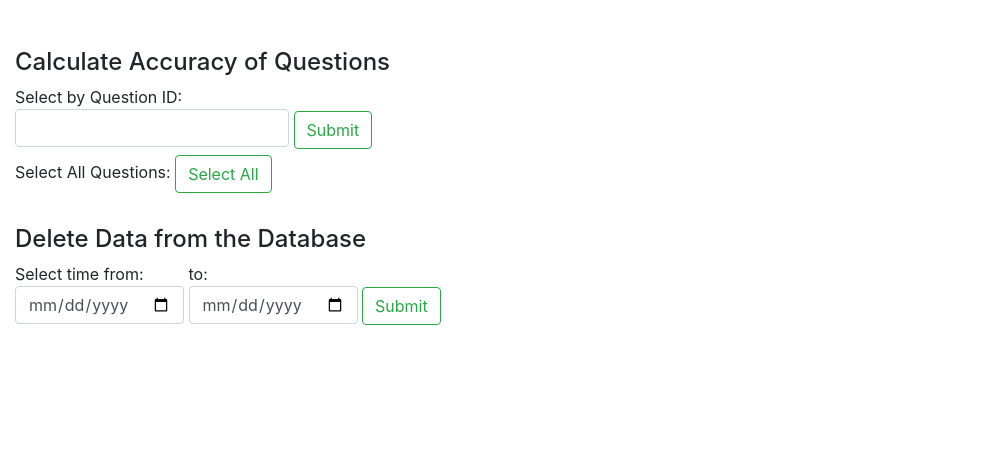
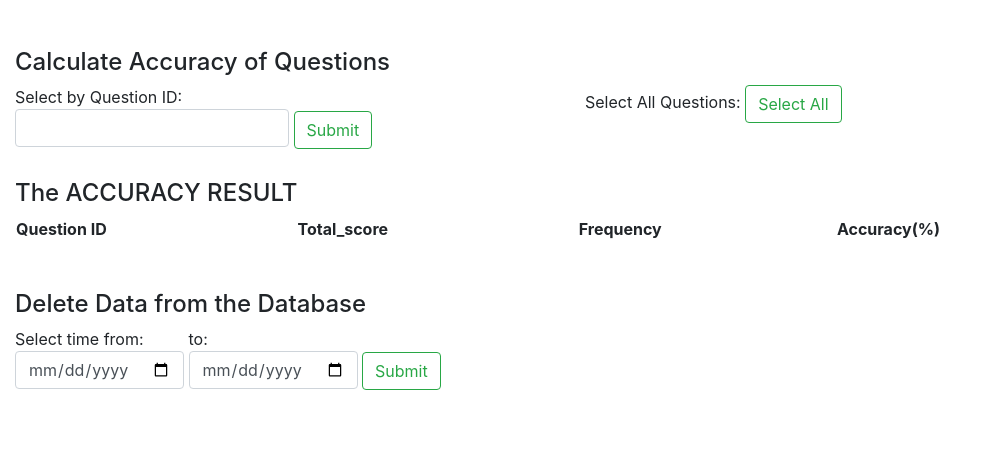
Before and after one commit to nguyeti4/cs340, a Flask app: page /quiz_questions in a window 1280 px wide. Shown: the part 703-1172 px from the top of the page, without its empty margins (0-987 px from the left). Before the commit the page ends 1028 px from the top, so only its background shows below. Run offline with Flask 2, Linux system fonts and the light colour scheme; lists and menus that the app fills with data are empty; some libraries are stand-ins or nearby versions.

Commit message:
calculate the accuracy of questions

```diff
--- a/app.py
+++ b/app.py
@@ -89,24 +89,19 @@ def new_customers():
     num_new_customers = execute_query(db_connection, query, dates).fetchall()
     return render_template('users.html', numbers=num_new_customers)
 
-@app.route('/api/users/<int:id>', methods=['GET', 'PUT'])
-def update_account(id):
+@app.route('/api/users/<int:id>', methods=['DELETE', 'PUT'])
+def change_account(id):
     db_connection = connect_to_database()
     # Delete account
-    if request.method == 'GET':
+    if request.method == 'DELETE':
         print('Delete account')
         db_connection = connect_to_database()
         query = "DELETE FROM Users WHERE user_id = %s"
         data = (id,)
         result = execute_query(db_connection, query, data)
-        return (str(result.rowcount) + "row deleted")
-        # search_query = 'SELECT * from Users WHERE user_id = %s' % (id)
-        # search_result = execute_query(db_connection, search_query).fetchone()
+        print (str(result.rowcount) + "row deleted")
+        return render_template('users.html')
 
-        # if search_result == None:
-        #     return "No such account found!"
-
-        # return render_template('users.html', values= search_result)
     # update account
     elif request.method == 'PUT':
         print("Update account!")
@@ -118,21 +113,14 @@ def update_account(id):
             request.form['user_id']
         )
         print(request.form)
+        user_id = request.form['user_id']
 
         query = "UPDATE Users SET user_name = %s, user_password = %s, regis_date = %s, active = %s WHERE user_id = %s"
         result = execute_query(db_connection, query, update_details)
         print(str(result.rowcount) + " row(s) updated")
-
-        return redirect(url_for('home'))
-
-@app.route('/delete_account/<int:id>')
-def delete_account(id):
-    '''deletes a account with the given id'''
-    db_connection = connect_to_database()
-    query = "DELETE FROM Users WHERE user_id = %s"
-    data = (id,)
-    result = execute_query(db_connection, query, data)
-    return (str(result.rowcount) + "row deleted")
+        query = 'Select * from Users where user_id=%s'
+        updated_user = execute_query(db_connection, query, (user_id,)).fetchall()
+        return render_template('users.html', updated_user)
 
 # ----------------------------------------------------
 # ----------------------------------------------------
@@ -163,14 +151,12 @@ def sim_user():
         data = (user_id, grade, date, scenario)
         execute_query(db_connection, query, data)
         print('sim record added!')
-        sim_scene = request.form['sim_scenario']
-        sim_dates = request.form['sim_dates']
 
-     #   query2 = 'SELECT * FROM Simulators WHERE scenario_name = %s' % (sim_scene)
-     #  result = execute_query(db_connection, query2)
         query = 'Select * from Simulators where result_id = (select max(result_id) from Simulators);'
         sim_data_db = execute_query(db_connection, query).fetchall()
-        return render_template("simulators.html",result=sim_data_db)
+        print(sim_data_db)
+        return render_template("simulators.html", result=sim_data_db)
+
       #  query3 = 'SELECT * FROM Simulators WHERE play_date < %s' % (sim_dates)
       #  result2 = execute_query(db_connection, query3)
       #  return render_template("simulators.html",result=result,delete_dates=result2)
@@ -266,6 +252,39 @@ def quiz_questions():
             return 'This quiz_id does not exist!'
         else:
             return render_template('quizQuestions.html', values=quiz_info)
+
+@app.route("/api/question_accuracy", methods=["POST", "GET"])
+def question_accuracy():
+    db_connection = connect_to_database()
+    question_id = request.args.get('ques_id')
+    print(question_id)
+    # if there is no parameter in the request, it means it requests all
+    if question_id is None:
+        query = (
+            f'Select q.question_id, sum(ifnull(qzqs.result,0)) as total_score, ifnull(COUNT(qzqs.question_id),0) as frequency, '
+            f'( ifnull(sum(qzqs.result) / COUNT(qzqs.question_id),0) ) as accuracy from QuizQuestions qzqs '
+            f'RIGHT JOIN Questions q on qzqs.question_id = q.question_id '
+            f'group by q.question_id;',
+        )
+        accuracy_all = execute_query(db_connection, query[0]).fetchall()
+        print(accuracy_all)
+        return render_template('quizQuestions.html', accuracy=accuracy_all)
+
+    # question_id is sent along with the request
+    query = 'Select * from Questions where question_id=%s'
+    find_ques = execute_query(db_connection, query, (question_id,)).fetchall()
+    print(find_ques)
+    if find_ques is None:
+        return 'This question id does not exsit!'
+    query = (
+        f'Select q.question_id, sum(ifnull(qzqs.result,0)) as total_score, ifnull(COUNT(qzqs.question_id),0) as frequency, '
+        f'( ifnull(sum(qzqs.result) / COUNT(qzqs.question_id),0) ) as accuracy from QuizQuestions qzqs '
+        f'RIGHT JOIN Questions q on qzqs.question_id = q.question_id '
+        f'where q.question_id=%s '
+        f'group by q.question_id;',
+    )
+    accuracy_one = execute_query(db_connection, query[0], (question_id,)).fetchall()
+    return render_template('quizQuestions.html', accuracy=accuracy_one)
 
 
 # ----------------------------------------------------
--- a/templates/quizQuestions.html
+++ b/templates/quizQuestions.html
@@ -96,22 +96,56 @@
 <br>
 <br>
 
-<form class="container" class="form-inline my-2 my-lg-0" style="margin-left: 0;">
+<div class="container" class="form-inline my-2 my-lg-0" style="margin-left: 0;">
   <div>
     <h4>Calculate Accuracy of Questions</h4>
   </div>
-  <div>
-    <label>Select by Question ID: <input class="form-control" type="text" name="ques_id"></label>
-    <button class="btn btn-outline-success my-2 my-sm-0" type="submit">Submit</button>
+  <div class="row">
+    <div class="col-sm">
+      <form action="/api/question_accuracy" method="GET">
+        <label>Select by Question ID: <input class="form-control" type="text" name="ques_id"></label>
+        <button class="btn btn-outline-success my-2 my-sm-0" type="submit">Submit</button>
+      </form>
+    </div>
+    <div class="col-sm">
+      <form action="/api/question_accuracy" method="GET">
+        <label>Select All Questions: </label>
+        <button class="btn btn-outline-success my-2 my-sm-0" type="submit">Select All</button>
+      </form>
+    </div>
   </div>
-  <div>
-    <label>Select All Questions:
-      <button class="btn btn-outline-success my-2 my-sm-0" type="submit">Select All</button>
-    </label>
-  </div>
-</form>
+</div>
 <br>
 
+<!-- Table to display the accuracy result -->
+<div class="container-fluid">
+  <h4>The ACCURACY RESULT </h4>
+  <table class="container" class="table table-striped" style="margin-left: 0;">
+      <thead>
+      <tr>
+          <th scope="col">Question ID</th>
+          <th scope="col">Total_score</th>
+          <th scope="col">Frequency</th>
+          <th scope="col">Accuracy(%)</th>
+      </tr>
+      </thead>
+      <tbody>
+      {% for data in accuracy %}
+      <tr>
+          <th scope="row">{{data[0]}}</th>
+          <td>{{data[1]}}</td>
+          <td>{{data[2]}}</td>
+          <td>{{data[3]*100}}</td>
+      </tr>
+      {% endfor %}
+      </tbody>
+  </table>
+</div>
+<br>
+<br>
+
+
+<!-- This is the Delete area -->
 <form class="container" class="form-inline my-2 my-lg-0" style="margin-left: 0;">
   <div>
     <h4>Delete Data from the Database</h4>
@@ -123,6 +157,7 @@
   </div>
 </form>
 <br>
-
+<br>
+<br>
 
 {% endblock %}
--- a/templates/users.html
+++ b/templates/users.html
@@ -95,7 +95,7 @@
                 </form>
             </td>
             <td>
-                <form action="/api/users/{{data[0]}}" method="GET">
+                <form action="/api/users/{{data[0]}}" method="DELETE">
                     <input class="btn btn-primary" type="submit" value="Delete" >
                 </form>
             </td>
```
